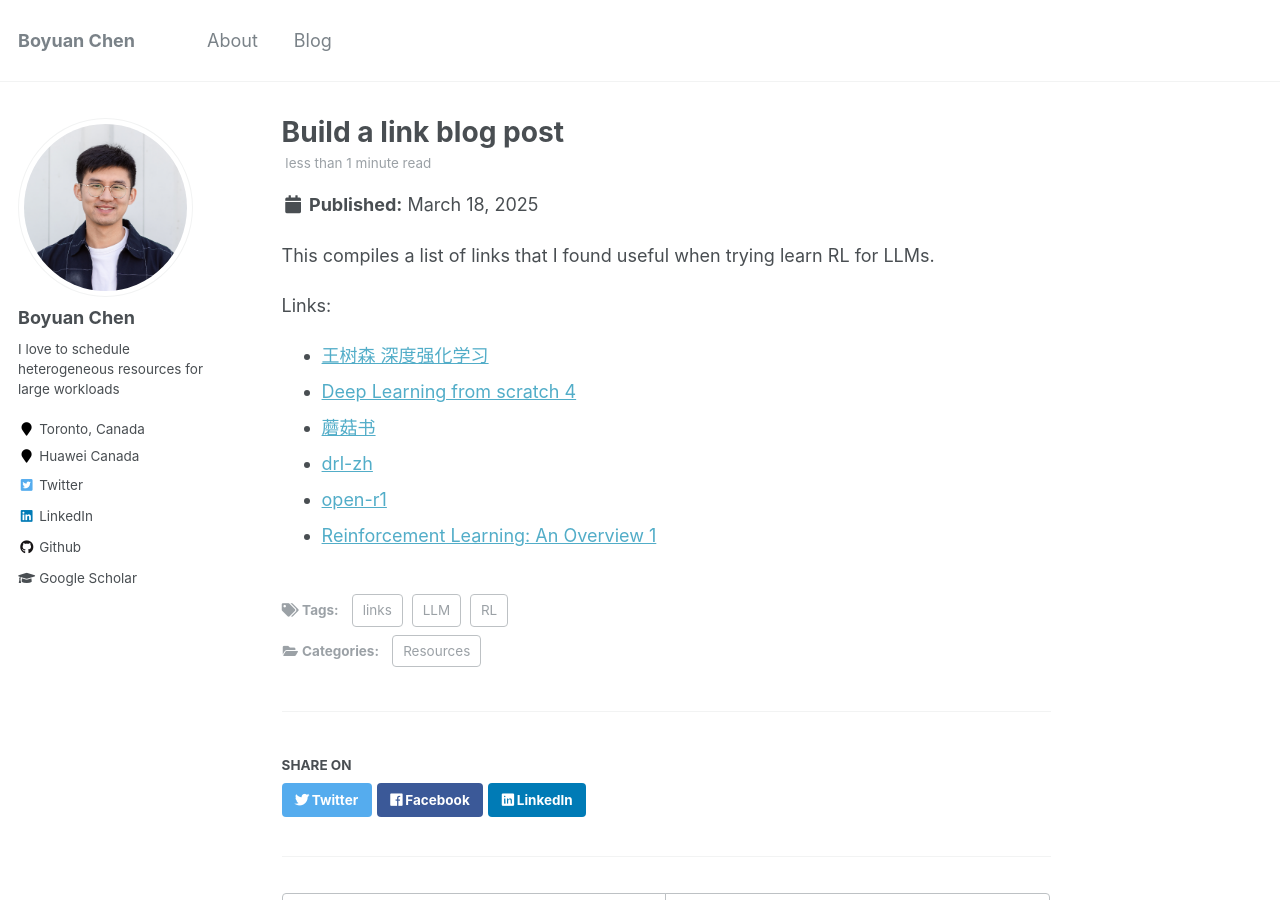
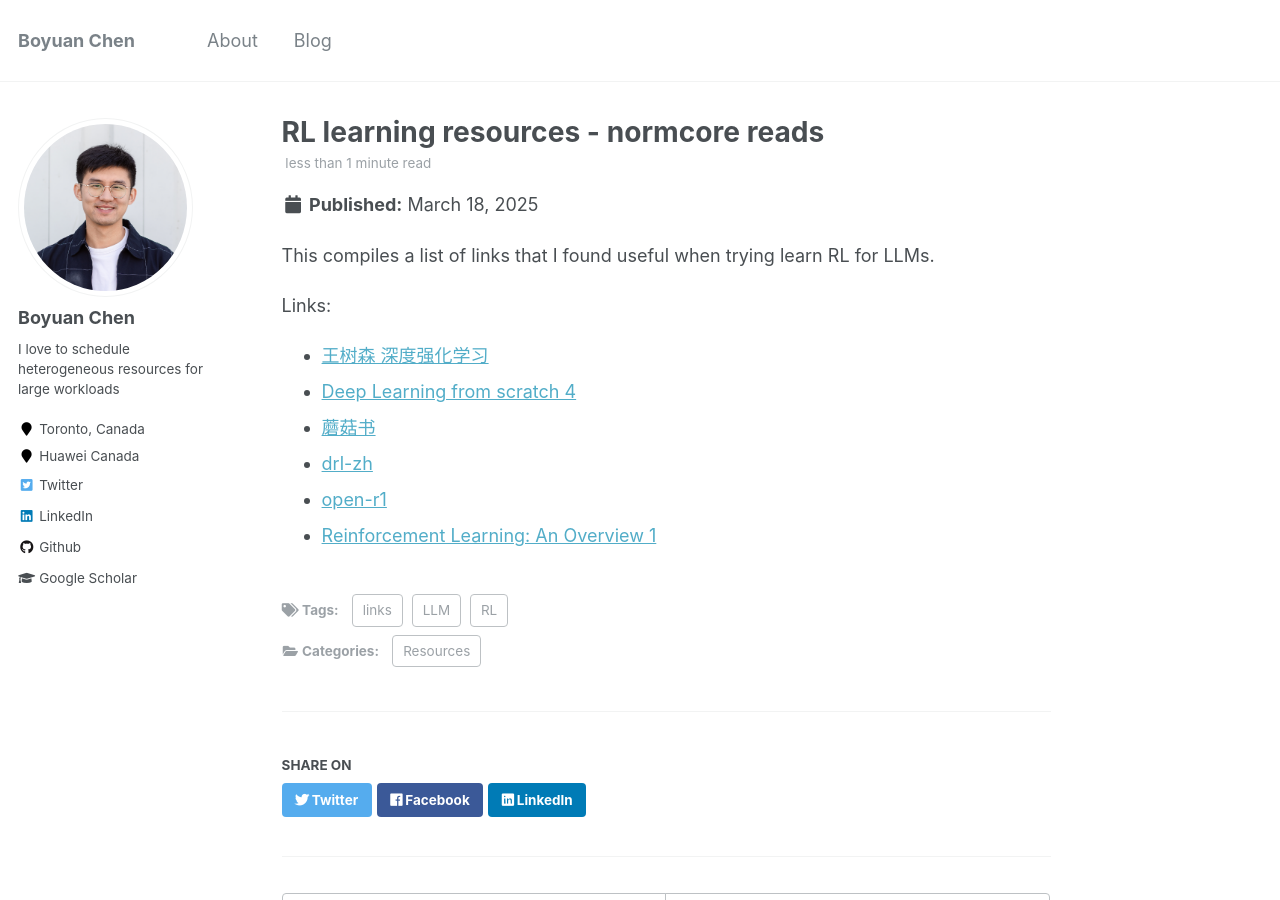
Before and after one commit to nemo9cby/nemo9cby.github.io, a Jekyll site: the page built from _posts/2025-03-18-rl-for-llm.md, in a window 1280 px wide and 900 px high. Built offline with Jekyll 4.4.1, drawn with Linux system fonts in a browser that asks for light colours.

Commit message:
change title

```diff
--- a/_posts/2025-03-18-rl-for-llm.md
+++ b/_posts/2025-03-18-rl-for-llm.md
@@ -1,6 +1,6 @@
 ---
 layout: single
-title:  "Build a link blog post"
+title:  "RL learning resources - normcore reads"
 date: 2025-03-18
 categories:
   - Resources
```
